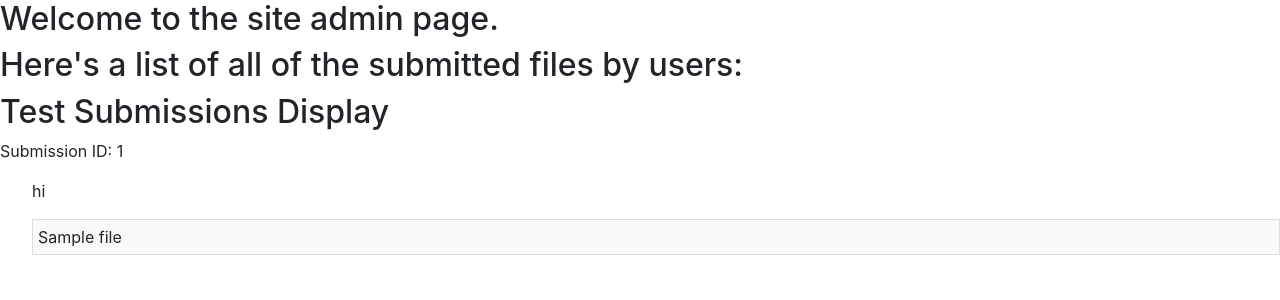
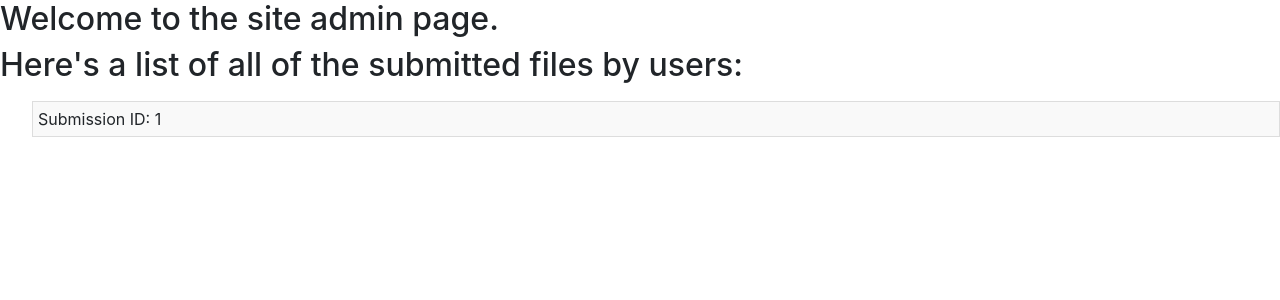
Before and after one commit to artiehumphreys/WhistleblowerApp, a Django app: template users/templates/siteadmin.html in a window 1280 px wide. Shown: the top 300 px of the page. Run offline with Django 3.2, Linux system fonts and the light colour scheme; the template is opened without the code that fills it: most values are stand-ins (such as "Sample title", 1, 10 or a date in 2020); some libraries are stand-ins or nearby versions.

Commit message:
Got multiple submissions working

```diff
--- a/users/templates/siteadmin.html
+++ b/users/templates/siteadmin.html
@@ -55,25 +55,15 @@
     }
 </style>
 
-<h2>Test Submissions Display</h2>
-{% for submission in submissions %}
-    <p>Submission ID: {{ submission.id }}</p>
-{% empty %}
-    <p>No submissions found.</p>
-{% endfor %}
-
 
 <ul style="list-style-type:none;">
-    {% for submission in submissions %}
     <p aria-hidden="true" id="currentFileURL"></p>
-    <p>hi</p>
-    <li class="dropdown-container" onclick="changeStatus('{{ file.url }}', 'In Progress', '{{ file.status }}')">
-        <div class="dropdown-title" onclick="toggleDropdown(this)">
-            {{ file.name }}
-        </div>
+    {% for submission_id, files in submissions.items %}
+        <li class="dropdown-container" onclick="changeStatus('{{ file.url }}', 'In Progress', '{{ file.status }}')">
+            <div class="dropdown-title" onclick="toggleDropdown(this)">Submission ID: {{ submission_id }}</div>
         <div class="dropdown-content">
+            {% for file in files %}
             <div class="dropdown-content-inner">
-                {% for file in submission.files.all %}
                 <div class="file-info">
                     <h4>File Name: {{ file.name }}</h4>
                     <p>Uploaded By: {{ file.username }}</p>
@@ -103,8 +93,8 @@
                         File</a>
                     {% endif %}
                 </div>
-                {% endfor %}
             </div>
+            {% endfor %}
         </div>
     </li>
     {% endfor %}
--- a/whistleblower_app/views.py
+++ b/whistleblower_app/views.py
@@ -7,7 +7,6 @@ import boto3
 from django.conf import settings
 from django.views.decorators.csrf import csrf_exempt
 from django.views.decorators.http import require_http_methods
-from collections import defaultdict
 
 
 def index(request):
```
Also changed, not shown: users/views.py (+11 -6 lines).
